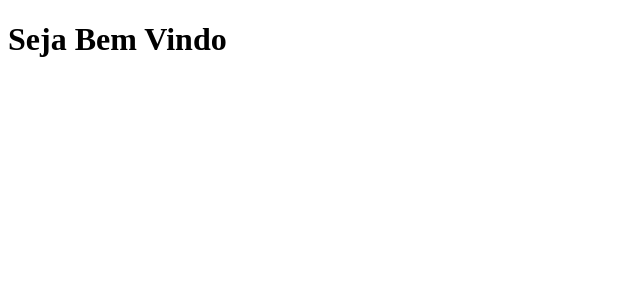
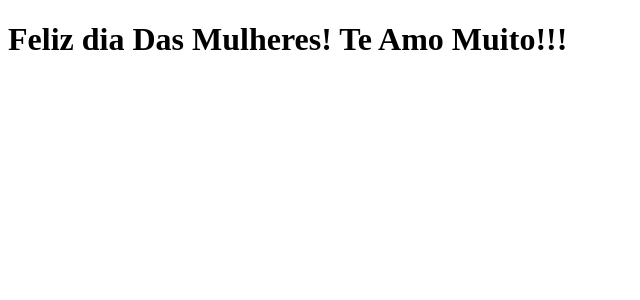
Before and after one commit to adilsonjcruz/clone-tabnews, a Next.js app: page / in a window 1280 px wide. Shown: the top 300 px of the page, without its empty margins (0-640 px from the left). Built offline with nearby package versions, Linux system fonts and the light colour scheme.

Commit message:
Modificando a mensagem do Site

```diff
--- a/pages/index.js
+++ b/pages/index.js
@@ -1,5 +1,5 @@
 function Home(){
-    return <h1>Seja Bem Vindo</h1>;
+    return <h1>Feliz dia Das Mulheres! Te Amo Muito!!!</h1>;
 }
 
 export default Home;
```
